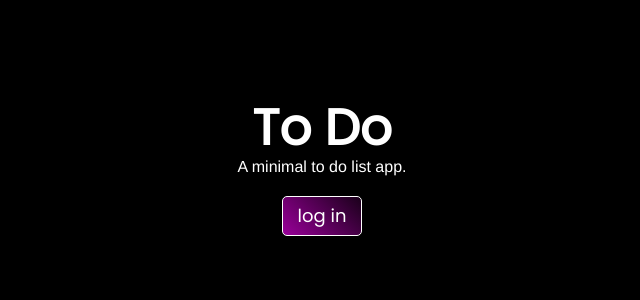
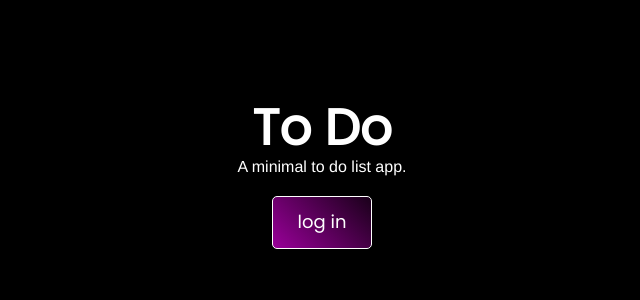
Before and after one commit to Jeff0Brewer/to-do, a Next.js app: page / in a window 1280 px wide. Shown: the top 300 px of the page, without its empty margins (318-958 px from the left). Built offline with nearby package versions, Linux system fonts and the light colour scheme; no server answers.

Commit message:
size log in button with padding

```diff
--- a/styles/SignIn.module.css
+++ b/styles/SignIn.module.css
@@ -18,8 +18,7 @@
 
 .signIn {
     margin: 20px;
-    width: 80px;
-    height: 40px;
+    padding: 15px 25px;
     font-size: 18px;
     font-family: 'Poppins', sans-serif;
     border: 1px solid #fff;
```
